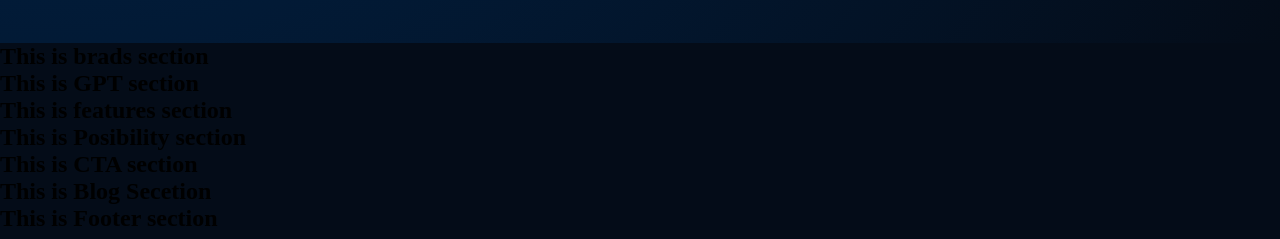
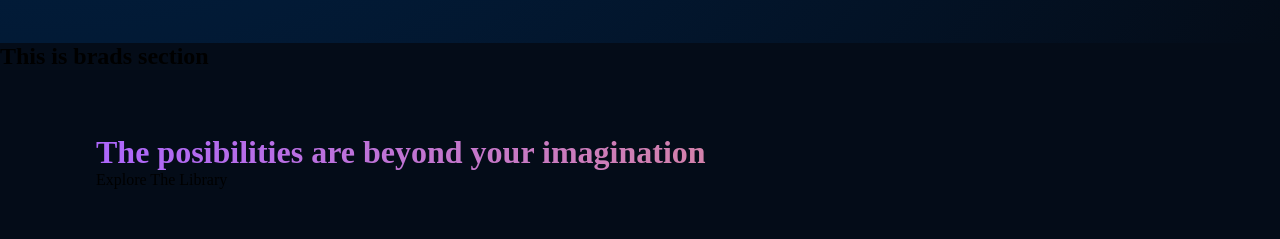
Before and after one commit to shafrinahamed97/gpt3, a React (Create React App) app: page / in a window 1280 px wide. Shown: the part 913-1152 px from the top of the page. Built offline with nearby package versions, Linux system fonts and the light colour scheme.

Commit message:
added whatgpt3 section and basic setup in JS file

```diff
--- a/src/containers/whatGPT/WhatGPT.js
+++ b/src/containers/whatGPT/WhatGPT.js
@@ -1,10 +1,24 @@
 import React from 'react';
+import Feature from '../../components/feature/Feature';
 import './WhatGPT.css';
 
 const WhatGPT = () => {
     return (
-        <div>
-            <h2>This is GPT section</h2>
+        <div className='gpt3-whatgpt3 section-margin' id='whpt3'>
+            <div className="gpt3-whatgpt3-feature">
+                <Feature>
+
+                </Feature>
+            </div>
+            <div className="gpt3-whatgpt3-header">
+                <h1 className='gradient-text'>The posibilities are beyond your imagination</h1>
+                <p>Explore The Library</p>
+            </div>
+            <div className="gpt3-whatgpt3-container">
+                <Feature></Feature>
+                <Feature></Feature>
+                <Feature></Feature>
+            </div>
         </div>
     );
 };
```
